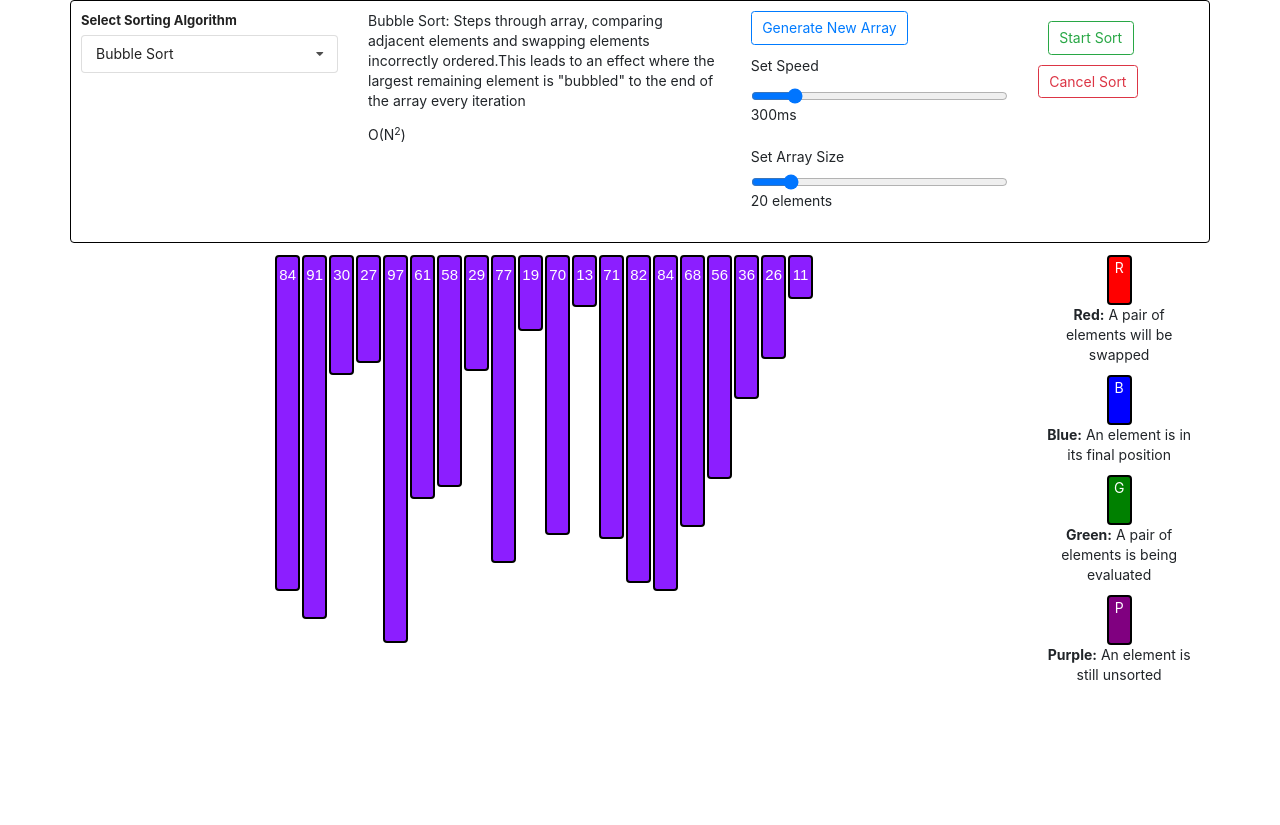
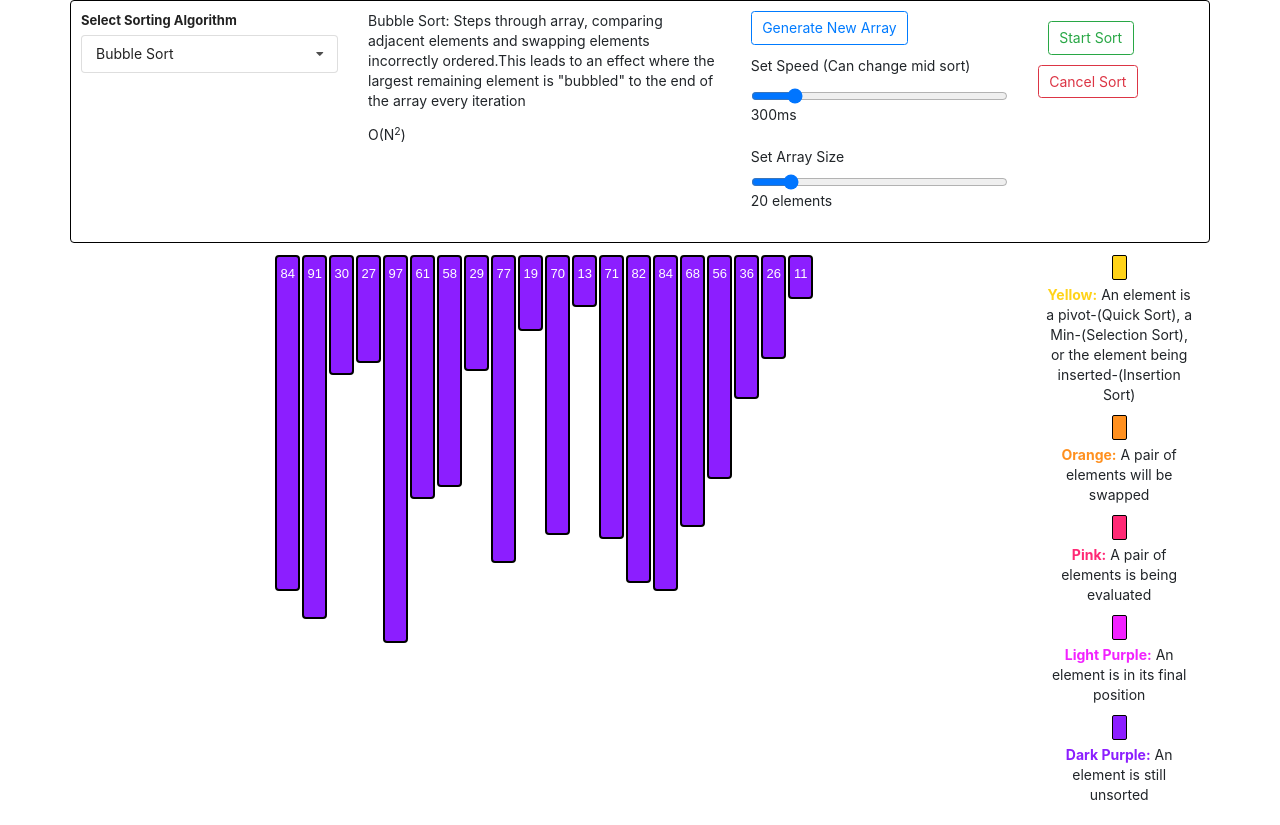
Before and after one commit to ZacheryFogg/Sorting-Algorithm-Visualizer, a React (Create React App) app: page / in a window 1280 px wide. Before the commit the page ends 800 px from the top, so only its background shows below. Built offline with nearby package versions, Linux system fonts and the light colour scheme.

Commit message:
Added additional styling

```diff
--- a/src/components/ArrayDisplay.js
+++ b/src/components/ArrayDisplay.js
@@ -4,6 +4,14 @@ import '../styles/arrayDisplay.css';
 //Import action creators
 
 class ArrayDisplay extends React.Component {
+  constructor(props) {
+    super(props);
+    this.yellowColor = '#ffd319';
+    this.orangeColor = '#ff901f';
+    this.pinkColor = '#ff2975';
+    this.lightPurpleColor = '#f222ff';
+    this.darkPurpleColor = '#8c1eff';
+  }
   renderedArray = () => {
     const {
       array,
@@ -42,15 +50,15 @@ class ArrayDisplay extends React.Component {
       array.length < 10
         ? 20
         : array.length < 22
-        ? 15
+        ? 13
         : array.length < 30
-        ? 12
+        ? 10
         : array.length < 40
-        ? 9
+        ? 0
         : 0;
     const borderRadiusVal =
       array.length < 22 ? 4 : array.length < 30 ? 3 : array.length < 70 ? 2 : 1;
-    const borderWidthVal = array.length < 40 ? 2 : 0;
+    const borderWidthVal = array.length < 30 ? 2 : 0;
     const borderWidth = `${borderWidthVal}px`;
     const borderRadius = `${borderRadiusVal}px`;
     const elementWidth = `${elementWidthVal}px`;
@@ -64,10 +72,10 @@ class ArrayDisplay extends React.Component {
     const darkPurpleColor = '#8c1eff';
     if (array.length) {
       return array.map((val, index) => {
-        let elementColor = darkPurpleColor; // purple
+        let elementColor = this.darkPurpleColor; // purple
 
         if (currentSwappers.includes(index)) {
-          elementColor = orangeColor; // redish pink
+          elementColor = this.orangeColor; // redish pink
         }
         // TODO: This is where we will add currentFocused for other algs
         else if (
@@ -77,18 +85,18 @@ class ArrayDisplay extends React.Component {
           currentHeapFocused.includes(index) ||
           currentSelectionFocused.includes(index)
         ) {
-          elementColor = pinkColor; // yellowish orange
+          elementColor = this.pinkColor; // yellowish orange
         } else if (
           currentPivot === index ||
           currentSelectionMin === index ||
           currentInsertionShifter === index
         ) {
-          elementColor = yellowColor; // yellowish orange
+          elementColor = this.yellowColor; // yellowish orange
         }
 
         //TODO: logic for pivot
         else if (currentSorted.includes(index)) {
-          elementColor = lightPurpleColor; // dark blue
+          elementColor = this.lightPurpleColor; // dark blue
         }
         return (
           <div
@@ -123,35 +131,59 @@ class ArrayDisplay extends React.Component {
           </div>
           <div className="col-2" id="legend">
             <div className="legendBlock">
-              <div className="colorBlock" id="swapBlock">
-                R
-              </div>
+              <div
+                className="colorBlock"
+                style={{ backgroundColor: this.yellowColor }}
+              ></div>
               <p>
-                <strong>Red:</strong> A pair of elements will be swapped
+                <strong style={{ color: this.yellowColor }}>Yellow:</strong> An
+                element is a pivot-(Quick Sort), a Min-(Selection Sort), or the
+                element being inserted-(Insertion Sort)
               </p>
             </div>
             <div className="legendBlock">
-              <div className="colorBlock" id="finalBlock">
-                B
-              </div>
+              <div
+                className="colorBlock"
+                style={{ backgroundColor: this.orangeColor }}
+              ></div>
               <p>
-                <strong>Blue:</strong> An element is in its final position
+                <strong style={{ color: this.orangeColor }}>Orange:</strong> A
+                pair of elements will be swapped
               </p>
             </div>
             <div className="legendBlock">
-              <div className="colorBlock" id="evalBlock">
-                G
-              </div>
+              <div
+                className="colorBlock"
+                style={{ backgroundColor: this.pinkColor }}
+              ></div>
               <p>
-                <strong>Green:</strong> A pair of elements is being evaluated
+                <strong style={{ color: this.pinkColor }}>Pink:</strong> A pair
+                of elements is being evaluated
               </p>
             </div>
             <div className="legendBlock">
-              <div className="colorBlock" id="unsortedBlock">
-                P
-              </div>
+              <div
+                className="colorBlock"
+                style={{ backgroundColor: this.lightPurpleColor }}
+              ></div>
               <p>
-                <strong>Purple:</strong> An element is still unsorted
+                <strong style={{ color: this.lightPurpleColor }}>
+                  Light Purple:
+                </strong>{' '}
+                An element is in its final position
+              </p>
+            </div>
+
+            <div className="legendBlock">
+              <div
+                className="colorBlock"
+                style={{ backgroundColor: this.darkPurpleColor }}
+              ></div>
+              <p>
+                <strong style={{ color: this.darkPurpleColor }}>
+                  Dark Purple:
+                </strong>{' '}
+                An element is still unsorted
               </p>
             </div>
           </div>
--- a/src/components/ControlBar.js
+++ b/src/components/ControlBar.js
@@ -165,7 +165,7 @@ class ControlBar extends React.Component {
             <form>
               <div id="speedRangeContainer" className="form-group">
                 <label htmlFor="formControlRange" id="speedRangeLabel">
-                  Set Speed
+                  Set Speed (Can change mid sort)
                 </label>
 
                 {
@@ -322,51 +322,3 @@ const mapDispatchToProps = () => (dispatch, ownProps) => ({
   },
 });
 export default connect(mapStateToProps, mapDispatchToProps)(ControlBar);
-
-/*
-       <div id="algSelection">
-              <button
-                onClick={() => {
-                  changeCurrentAlgorithm('bubbleSort');
-                }}
-              >
-                Bubble Sort
-              </button>
-              <button
-                onClick={() => {
-                  changeCurrentAlgorithm('mergeSort');
-                }}
-              >
-                Merge Sort
-              </button>
-              <button
-                onClick={() => {
-                  changeCurrentAlgorithm('quickSort');
-                }}
-              >
-                Quick Sort
-              </button>
-              <button
-                onClick={() => {
-                  changeCurrentAlgorithm('heapSort');
-                }}
-              >
-                Heap Sort
-              </button>
-              <button
-                onClick={() => {
-                  changeCurrentAlgorithm('selectionSort');
-                }}
-              >
-                Selection Sort
-              </button>
-              <button
-                onClick={() => {
-                  changeCurrentAlgorithm('insertionSort');
-                }}
-              >
-                Insertion Sort
-              </button>
-              <h3>{this.props.currentAlgorithm}</h3>
-            </div>
-*/
--- a/src/styles/arrayDisplay.css
+++ b/src/styles/arrayDisplay.css
@@ -22,38 +22,19 @@
 }
 .colorBlock {
   display: inline-block;
-  max-height: 50px;
-  max-width: 25px;
-  min-height: 50px;
-  min-width: 25px;
-  border: 2px solid black;
-  border-radius: 4px;
+  max-height: 25px;
+  max-width: 15px;
+  min-height: 25px;
+  min-width: 15px;
+  border: 1px solid black;
+  border-radius: 2px;
   color: white;
-}
-#swapBlock {
-  background-color: red;
-}
-#evalBlock {
-  background-color: green;
-}
-#finalBlock {
-  background-color: blue;
-}
-#unsortedBlock {
-  background-color: purple;
 }
 
 .legendBlock {
-  border-radius: 4px;
+  border-radius: 2px;
   display: inline-block;
   max-width: 150px;
   font-style: serif;
   padding-bottom: 10px;
 }
-
-#legend {
-  /*
-  border: 1px solid black;
-  border-radius: 4px;
-  */
-}
```
Also changed, not shown: 1 other file (tests, documents, lock files or other folders).
